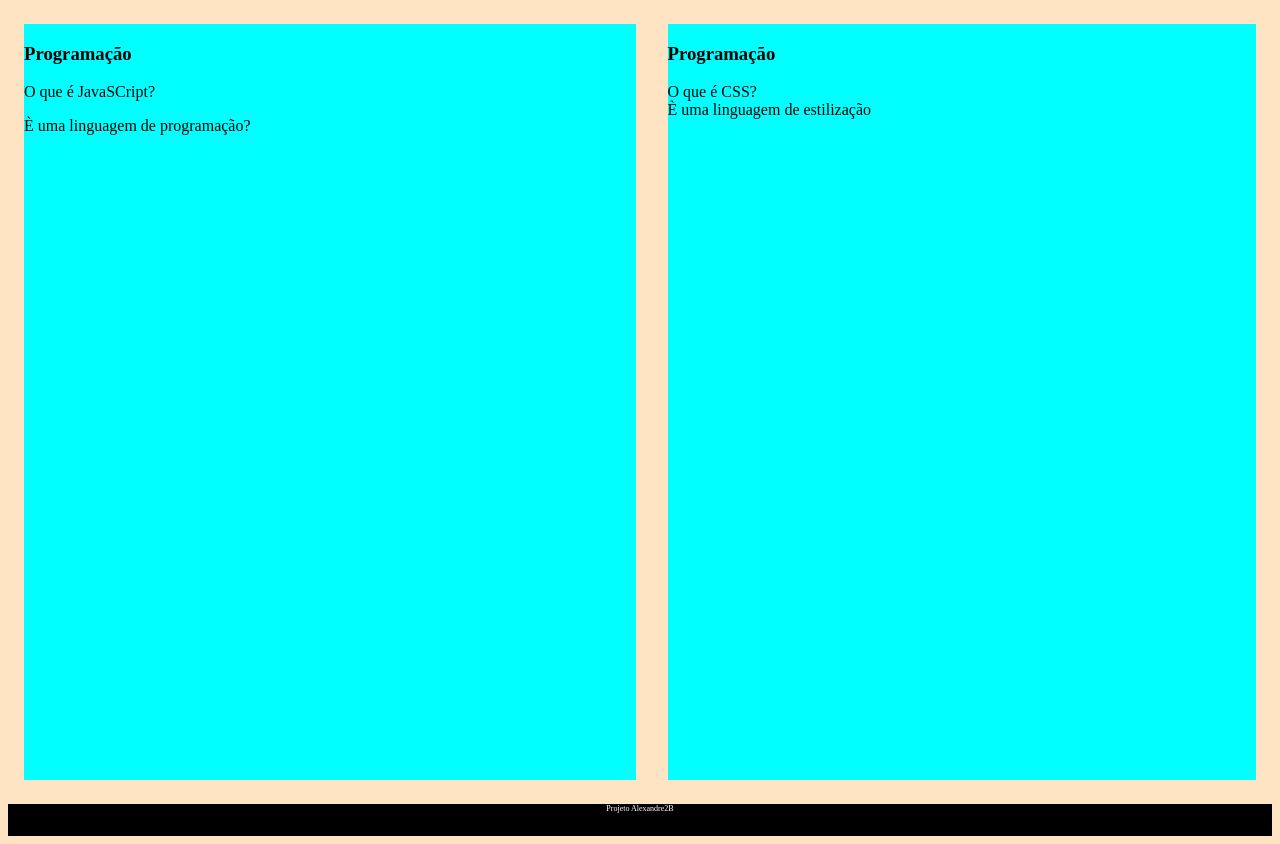
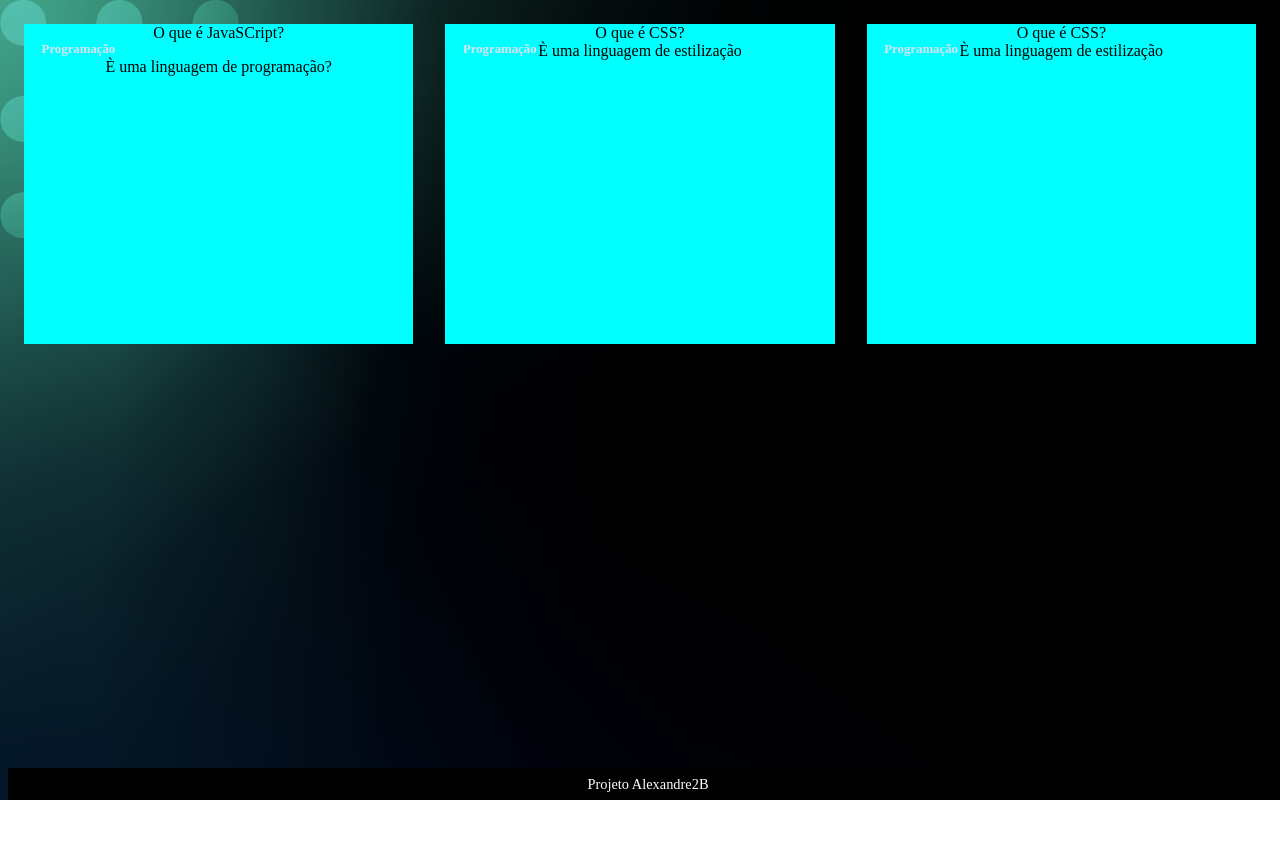
Before and after one commit to alexandregabrielGN/assets, a plain HTML site: page index.html in a window 1280 px wide. After the commit the page ends 800 px from the top, so only its background shows below. Drawn offline with Linux system fonts and the light colour scheme.

Commit message:
Add files via upload

```diff
--- a/assets/style.css
+++ b/assets/style.css
@@ -1,5 +1,13 @@
+:root {
+    --text-color: #DBE4EF;
+    --card-front-color: #144480;
+    --card-back-color: #00F4BF;
+}
+
+
+
 body {
-    background-color: bisque;
+    background: url(img/bg-desktop.webp);
     font-family: Bai Jamjuree;
 }
 
@@ -10,22 +18,38 @@
 .cartão {
     margin: 1rem 1rem;
     background-color: aqua;
-    height: 20cm;
+    height: 20rem;
     flex-grow: 1;
+    flex-basis:  calc(33% - 6rem);
 
 
+}
+
+.cartão__conteudo {
+    text-align: center;
+}
+
+.cartão__conteudo h3 {
+    color: var(--text-color);
+    text-align: left;
+    padding: 0.5rem;
+    position: absolute;
+    margin: 0.6rem;
+    border-radius: 0.6rem;
+    font-size: 1vw;
 }
 
 footer {
     background-color: black;
     color: white;
     bottom: 0;
+    position: fixed;
     width: 100%;
     height: 2rem;
 }
 
 footer p {
     text-align: center;
-    font-size: 0.5rem;
+    font-size: 0.9rem;
     margin-top: 0.5rem;
 }
--- a/index.html
+++ b/index.html
@@ -32,6 +32,17 @@
                     </div>
                 </div>
             </article>
+            <article class="cartão">
+                <div class="cartão__conteudo">
+                    <h3>Programação</h3>
+                    <div class="cartão__conteudo__pergunta">
+                        O que é CSS?
+                        <div class="cartão__conteudo__resposta">
+                            È uma linguagem de estilização
+                        </div>
+                    </div>
+                </div>
+            </article>
         </section>
     </main>
     <footer>
```
Also changed, not shown: assets/img/bg-desktop.webp (added), assets/img/bg-mobile.webp (added), assets/img/bg-tablet.webp (added).
